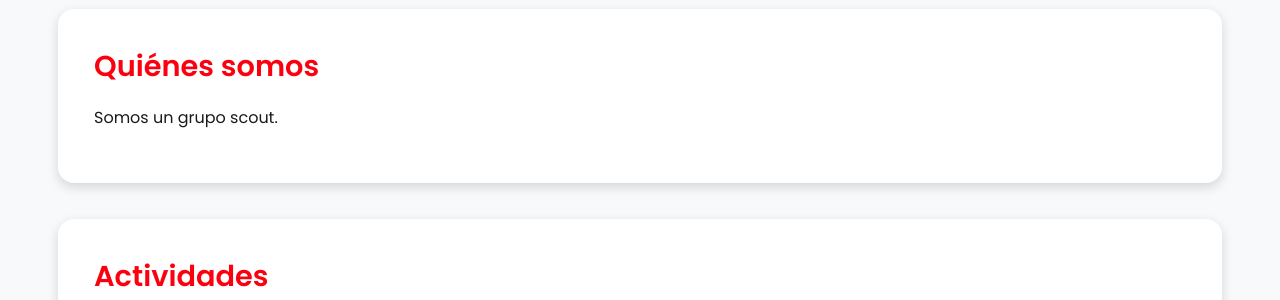
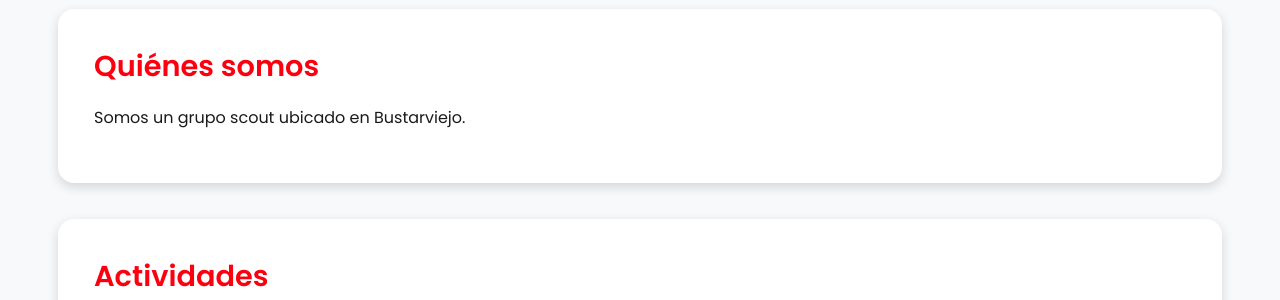
Before and after one commit to gsvatnajokull/gsvatnajokull.github.io, a Jekyll site: the page aboutus.html, which Jekyll copies as it is, in a window 1280 px wide. Shown: the part 608-908 px from the top of the page. Built offline with Jekyll 4.4.1, drawn with Linux system fonts in a browser that asks for light colours; some of the changed lines change nothing that is shown.

Commit message:
eliminando olds

```diff
--- a/_config.yml
+++ b/_config.yml
@@ -1,12 +1,12 @@
 # Site settings
-title: Asociacion Robotech
-email: robotechurjc@gmail.com
+title: Grupo Scout Vatnajoküll
+email: gsvatnajokull@gmail.com
 description: > # this means to ignore newlines until "baseurl:"
 baseurl: "" # the subpath of your site, e.g. /blog/
-url: "robotech.github.io" # the base hostname & protocol for your site
+url: "gsvatnajokull.github.io" # the base hostname & protocol for your site
 
-twitter_username: robotech_urjc
-github_username: RoboTech-URJC
+twitter_username: gsvatnajokull
+github_username: gsvatnajokull
 
 # Build settings
 markdown: kramdown
--- a/aboutus.html
+++ b/aboutus.html
@@ -219,7 +219,7 @@ footer {
 <main id="page-top">
   <section id="about" class="section">
     <h2>Quiénes somos</h2>
-    <p>Somos un grupo scout.</p>
+    <p>Somos un grupo scout ubicado en Bustarviejo.</p>
   </section>
 
   <section class="section">
```
Also changed, not shown: old/jcp.html (renamed from jcp.html), old/landing.html (renamed from landing.html).
